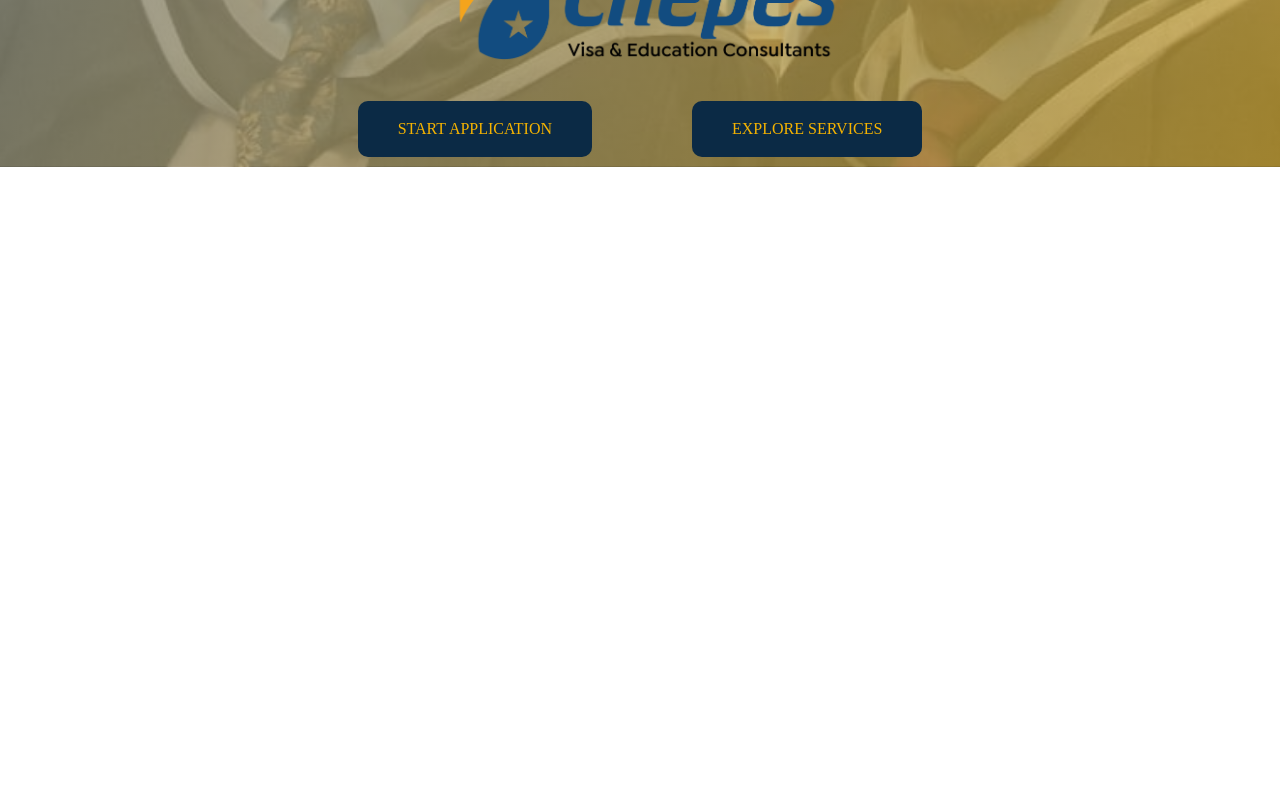
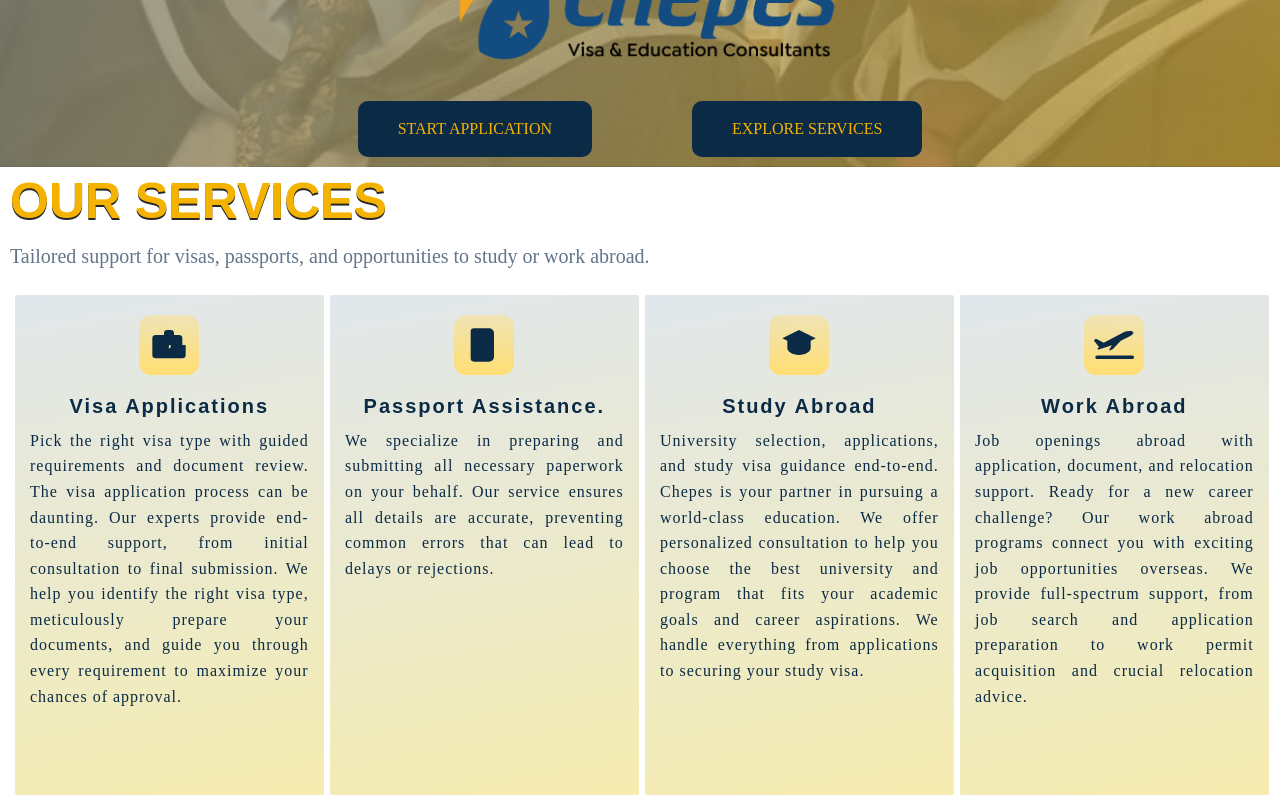
Before and after one commit to mr-iyan-dev/chepes, a React (Vite) app: page /home in a window 1280 px wide. Shown: the part 840-1640 px from the top of the page. Before the commit the page ends 1007 px from the top, so only its background shows below. Built offline with nearby package versions, Linux system fonts and the light colour scheme; a web font is replaced by a local one.

Commit message:
hero update

```diff
--- a/src/Home.jsx
+++ b/src/Home.jsx
@@ -3,11 +3,11 @@ import React from "react";
 import Navbar from './components/Navbar/Navbar.jsx'
 import Hero from "./components/Hero/Hero.jsx"
 import Service from "./components/Service/Service.jsx"
-// import Testimonials from "../components/Testimonials/Testimonials"
-// import Processes from "../components/Process/Processes"
+import Testimonials from "../components/Testimonials/Testimonials"
+import Processes from "../components/Process/Processes"
 // import Contact from "../components/Contact/Contact"
 // import Faq from "../components/Faq/Faq"
-// import Footer from "../components/Footer/Footer"
+import Footer from "../components/Footer/Footer"
 // import Whatsup from "../components/Whatsup/Whatsup"
 // import Gallery from "../components/Gallery/Gallerys"
 
@@ -16,7 +16,7 @@ const Home = () => {
     <>
       <Navbar />
    <Hero />
-       {/* <Service /> */}
+       <Service />
 
     </>
   );
--- a/src/components/Dashboard/Dashboard.jsx
+++ b/src/components/Dashboard/Dashboard.jsx
@@ -1,7 +1,7 @@
 import React, { useEffect, useState } from "react";
 import "./Dashboard.css";
-// import { db } from "../../database/firebase"; // Adjust your Firebase path
-// import { collection, getDocs, updateDoc, doc } from "firebase/firestore";
+import { db } from "../../database/firebase"; // Adjust your Firebase path
+import { collection, getDocs, updateDoc, doc } from "firebase/firestore";
 import icon from "../../assets/person.png";
 const Dashboard = () => {
   const [applications, setApplications] = useState([]);
```
